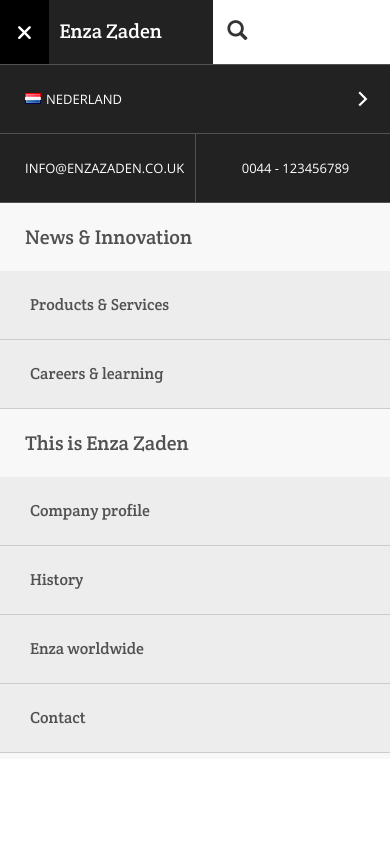
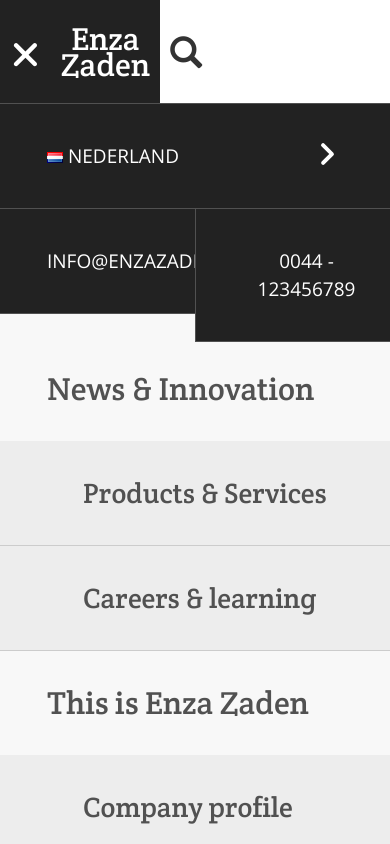
Before and after one commit to Slagveer/vitalis, a website: page app/components/navigation.html in a window 390 px wide. Both pictures are taken after a click on the button 24 px from the left and 32 px from the top of the page. Shown: the top 844 px of the page. Drawn offline with nearby package versions, Linux system fonts and the light colour scheme.

Commit message:
Navigation finished mobile

```diff
--- a/app/components/navigation.html
+++ b/app/components/navigation.html
@@ -31,7 +31,17 @@
       </a>
       <button type="button" class="navbar-toggle collapsed navigation__button navigation__button--hamburger js-menu"
               data-toggle="collapse" data-target="#menu" aria-expanded="false">
-        <span class="menu glyphicon"></span>
+        <span class="menu glyphicon">
+          <svg class="cross" version="1.1" xmlns="http://www.w3.org/2000/svg" xmlns:xlink="http://www.w3.org/1999/xlink" x="0px" y="0px" width="1024px" height="1024px" viewBox="0 0 1024 1024" enable-background="new 0 0 1024 1024" xml:space="preserve">
+            <path fill="#fff" stroke-width="14" d="M628.509 517.026l295.154 295.154c33.658 33.658 33.658 85.439 0 119.097-15.534 15.534-38.836 25.89-59.549 25.89s-44.015-10.356-59.549-25.89l-295.154-295.154-295.154 295.154c-15.534 15.534-38.836 25.89-59.549 25.89s-44.015-10.356-59.549-25.89c-33.658-33.658-33.658-85.439 0-119.097l295.154-295.154-295.154-295.154c-33.658-33.658-33.658-85.439 0-119.097s85.439-33.658 119.097 0l295.154 295.154 295.154-295.154c33.658-33.658 85.439-33.658 119.097 0s33.658 85.439 0 119.097l-295.154 295.154z" />
+          </svg>
+          <svg class="hamburger" version="1.1" id="Layer_1" xmlns="http://www.w3.org/2000/svg" xmlns:xlink="http://www.w3.org/1999/xlink" x="0px" y="0px"
+             viewBox="0 0 120 96" style="enable-background:new 0 0 120 96;" xml:space="preserve">
+            <rect stroke="#fff" fill="#fff" y="79" width="120" height="17"/>
+            <rect stroke="#fff" fill="#fff" y="39" width="120" height="17"/>
+            <rect stroke="#fff" fill="#fff" width="120" height="17"/>
+          </svg>
+        </span>
       </button>
       <button type="button" class="navbar-toggle collapsed navigation__button navigation__button--search js-search"
               data-toggle="collapse" data-target="#search" aria-expanded="false">
@@ -51,7 +61,14 @@
              data-toggle="dropdown" role="button"
              aria-haspopup="true"
              aria-expanded="false">
-            <span class="flag flag-nl"></span>NEDERLAND<span class="arrow glyphicon"></span>
+            <span class="flag flag-nl"></span>NEDERLAND
+            <span class="arrow glyphicon">
+              <svg xmlns="http://www.w3.org/2000/svg" viewBox="0 0 60 60">
+                <path class="circle" fill="#fff" d="M30,3A27,27,0,1,1,3,30,27,27,0,0,1,30,3m0-3A30,30,0,1,0,60,30,30.09,30.09,0,0,0,30,0h0Z"/>
+                <circle class="circle" fill="#fff" cx="30" cy="30" r="27"/>
+                <path class="arr" fill="#fff" d="M29.3,17.7a2.35,2.35,0,0,0-3.3,0A2.19,2.19,0,0,0,26,21l9.1,9L26,39a2.37,2.37,0,0,0,3.4,3.3L40,31.7a2.35,2.35,0,0,0,0-3.3Z"/>
+              </svg>
+            </span>
           </a>
           <!-- NAVIGATION:SUBMENUITEMS::START -->
           <ul class="dropdown-menu">
--- a/app/styles/navigation.less
+++ b/app/styles/navigation.less
@@ -2,7 +2,7 @@
   border-radius: 0;
   border-width: 0;
   font-family: @font-family-crete;
-  font-size: @body;
+  font-size: 32px;//@body;
   line-height: @body-line-height;
   .navigation__menu {
     border-top: none;
@@ -40,7 +40,7 @@
       }
       .navigation__menu__item__label {
         color: @dark-grey;
-        padding: 20px 0px 20px 25px;
+        padding: 38px 0px 38px 47px;
         &:hover {
           color: @green;
         }
@@ -52,11 +52,11 @@
       &.navigation__menu__item--sub {
         background-color: @light-grey;
         border-bottom: 1px solid @grey;
-        font-size: .8 * @body;
+        font-size: 28px;//.8 * @body;
         line-height: .8 * @body-line-height;
         .navigation__menu__item__label {
           color: @dark-grey;
-          padding-left: 30px;
+          padding-left: 83px;
           &:hover {
             color: @green;
           }
@@ -69,13 +69,13 @@
       &.navigation__menu__item--country,
       &.navigation__menu__item--contact {
         font-family: @font-family-open-sanse;
-        font-size: .65 * @body;
+        font-size: 19px;//.65 * @body;
         line-height: .65 * @body-line-height;
         &.open {
           .navigation__menu__item__label {
             .arrow {
-              right: -11px;
-              top: -32px;
+              right: 40px;
+              top: 25px;
               transform: rotate(90deg);
               &:before {
                 //content: '\e114';
@@ -104,14 +104,22 @@
           }
           .arrow {
             display: inline-block;
-            height: 48px;
-            width: 60px;
+            height: 50px;
+            width: 50px;
             float: right;
-            background-image: url('../images/icon-arrow3.svg');
-            background-position:center;
-            background-size: 150px 150px;
+            //background-image: url('../images/icon-arrow3.svg');
+            //background-position:center;
+            //background-size: 150px 150px;
             background-repeat: no-repeat;
+            position: absolute;
+            right: 40px;
+            top: 25px;
             transform: rotate(0deg);
+            svg {
+              .circle  {
+                visibility: hidden;
+              }
+            }
             &:before {
               //content: '\e080';
             }
@@ -158,29 +166,47 @@
     border-radius: 0;
     border-width: 0;
     color: #fff;
-    font-size: @navigation-fontsize;
-    height: @navbar-height + @navbar-margin-bottom/2;
+    font-size: 32px;//@navigation-fontsize;
+    height: 103px;//@navbar-height + @navbar-margin-bottom/2;
     margin: 0px;
     &.navigation__button--hamburger {
-      background-color: #000;
-      background-image: url('../images/icon-cross.svg');
-      background-position: center;
-      background-repeat: no-repeat;
+      background-color: @navigation-backgroundcolor;
+      //background-image: url('../images/icon-cross.svg');
+      //background-position: center;
+      //background-repeat: no-repeat;
       background-size: 15px 15px;
-      height: @navbar-height + @navbar-margin-bottom/2;
+      height: 103px;//@navbar-height + @navbar-margin-bottom/2;
       order: 1;
-      width: 1.5 * (@navbar-height + @navbar-margin-bottom/2);
+      width: 288px;//1.5 * (@navbar-height + @navbar-margin-bottom/2);
       .menu {
+        svg {
+          height: 27px;
+          width: 27px;
+          &.hamburger {
+            display: none;
+          }
+          &.cross {
+            //
+          }
+        }
         &:before {
           //content: "\e014";
         }
       }
       &.collapsed {
-        background-image: url('../images/icon-cross.svg');
-        background-position: center;
-        background-repeat: no-repeat;
-        background-size: 15px 15px;
+        //background-image: url('../images/icon-hamburger.svg');
+        //background-position: center;
+        //background-repeat: no-repeat;
+        //background-size: 15px 15px;
         .menu {
+          svg {
+            &.hamburger {
+              display: block;
+            }
+            &.cross {
+              display: none;
+            }
+          }
           &:before {
             //content: "\e236";
           }
@@ -193,9 +219,10 @@
       padding: 0px 20px 0 0;
       right: 20px;
       top: 0px;
-      width: 2 * (@navbar-height + @navbar-margin-bottom/2);
+      width: 178px;//2 * (@navbar-height + @navbar-margin-bottom/2);
       .navigation__button__image {
-        max-width: 100px;
+        border: 1px solid @white;
+        max-width: 150px;
         padding: 0px;
         position: absolute;
         z-index: 1;
@@ -207,19 +234,19 @@
     &.navigation__button--search {
       background-color: #fff;
       color: #333;
-      height: @navbar-height + @navbar-margin-bottom/2;
+      height: 103px;//@navbar-height + @navbar-margin-bottom/2;
       margin: 0px;
       order: 3;
       position: relative;
-      width: 1.5 * (@navbar-height + @navbar-margin-bottom/2);
+      width: 298px;//1.5 * (@navbar-height + @navbar-margin-bottom/2);
     }
     &.navigation__button--enza {
       background-color: @navigation-backgroundcolor;
       color: @navigation-color;
-      height: @navbar-height + @navbar-margin-bottom/2;
+      height: 103px;//@navbar-height + @navbar-margin-bottom/2;
       order: 2;
       position: relative;
-      text-align: left;
+      text-align: center;
       width: 100%;
     }
   }
```
Also changed, not shown: app/images/icon-arrow-circle.svg, app/images/icon-hamburger.svg, app/styles/main.css, 1 other file.
